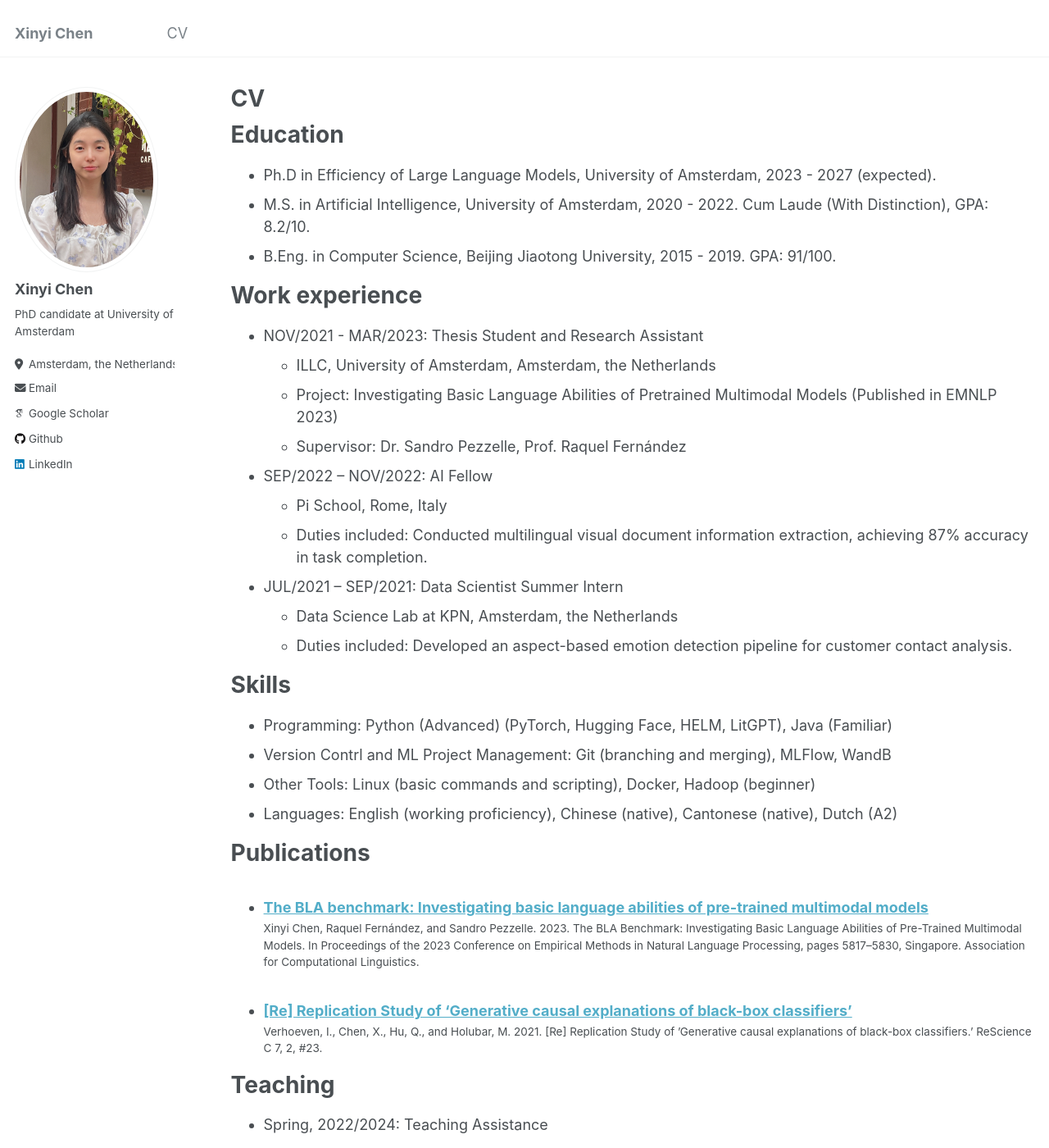
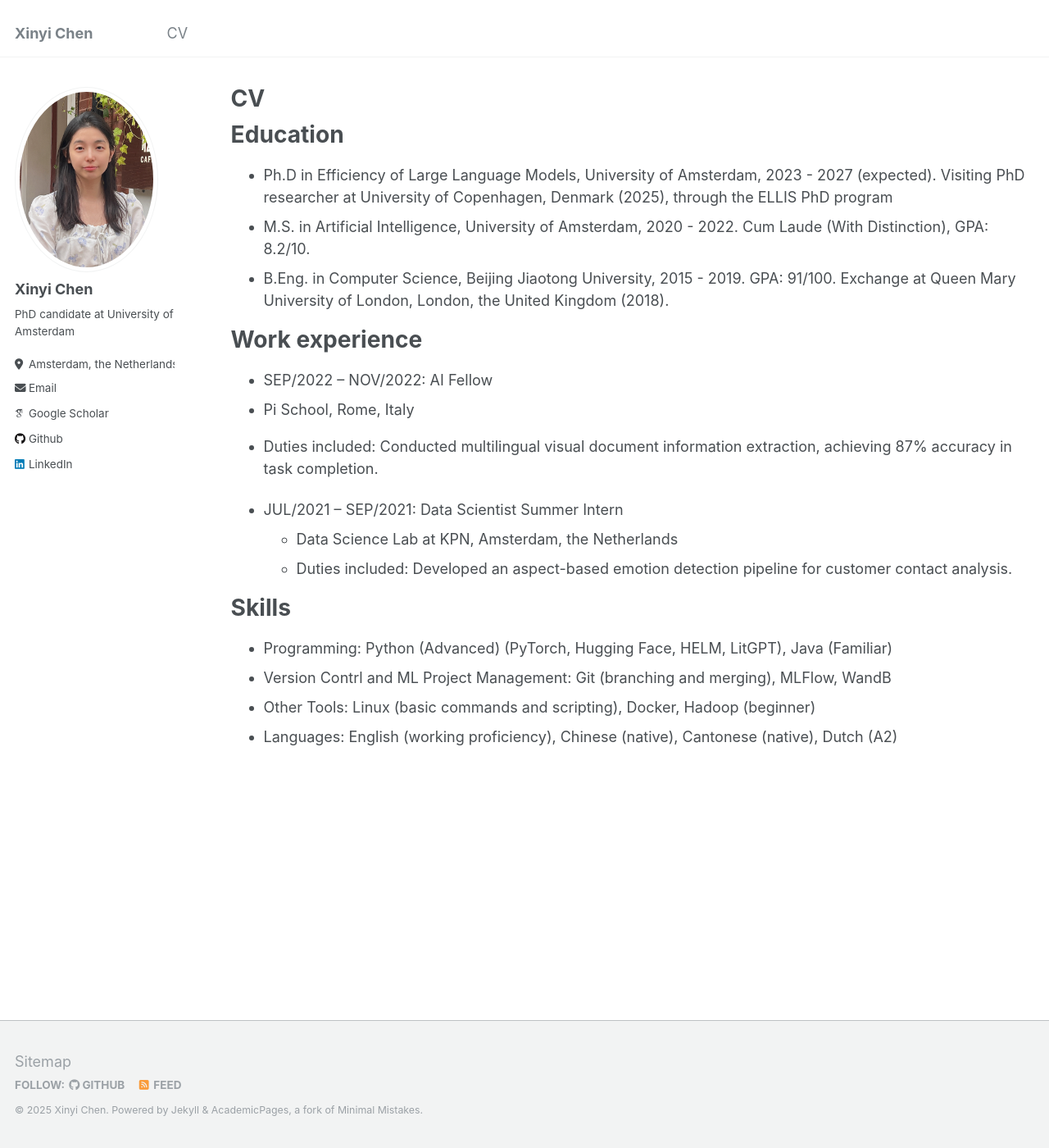
Before and after one commit to shin-ee-chen/shin-ee-chen.github.io, a Jekyll site: the page built from _pages/cv.md, in a window 1280 px wide and 1400 px high. Shown: the whole window at 82% size. Built offline with Jekyll 4.4.1, drawn with Linux system fonts in a browser that asks for light colours; some web fonts are replaced; some of the changed text lies outside the part shown.

Commit message:
Update cv.md

```diff
--- a/_pages/cv.md
+++ b/_pages/cv.md
@@ -11,18 +11,13 @@ redirect_from:
 
 Education
 ======
-* Ph.D in Efficiency of Large Language Models, University of Amsterdam, 2023 - 2027 (expected).
+* Ph.D in Efficiency of Large Language Models, University of Amsterdam, 2023 - 2027 (expected). Visiting PhD researcher at University of Copenhagen, Denmark (2025), through the ELLIS PhD program
 * M.S. in Artificial Intelligence, University of Amsterdam, 2020 - 2022. Cum Laude (With Distinction), GPA: 8.2/10.
-* B.Eng. in Computer Science, Beijing Jiaotong University, 2015 - 2019. GPA: 91/100.
+* B.Eng. in Computer Science, Beijing Jiaotong University, 2015 - 2019. GPA: 91/100. Exchange at Queen Mary University of London, London, the United Kingdom (2018).
 
 Work experience
 ======
-* NOV/2021 - MAR/2023: Thesis Student and Research Assistant
-  * ILLC, University of Amsterdam, Amsterdam, the Netherlands
-  * Project: Investigating Basic Language Abilities of Pretrained Multimodal Models (Published in EMNLP 2023)
-  * Supervisor: Dr. Sandro Pezzelle, Prof. Raquel Fernández
-
-* SEP/2022 – NOV/2022: AI Fellow
+  * SEP/2022 – NOV/2022: AI Fellow
   * Pi School, Rome, Italy
   * Duties included: Conducted multilingual visual document information extraction, achieving 87% accuracy in task completion.
 
@@ -36,17 +31,3 @@ Skills
 * Version Contrl and ML Project Management: Git (branching and merging), MLFlow, WandB
 * Other Tools: Linux (basic commands and scripting), Docker, Hadoop (beginner)
 * Languages: English (working proficiency), Chinese (native), Cantonese (native), Dutch (A2)
-
-
-Publications
-======
-  <ul>{% for post in site.publications reversed %}
-    {% include archive-single-cv.html %}
-  {% endfor %}</ul>
-
-
-Teaching
-======
-* Spring, 2022/2024: Teaching Assistance
-  * University of Amsterdam, Amsterdam, the Netherlands
-  * Course(s): Information Retrieval 1 (Master's Level Course)
```
